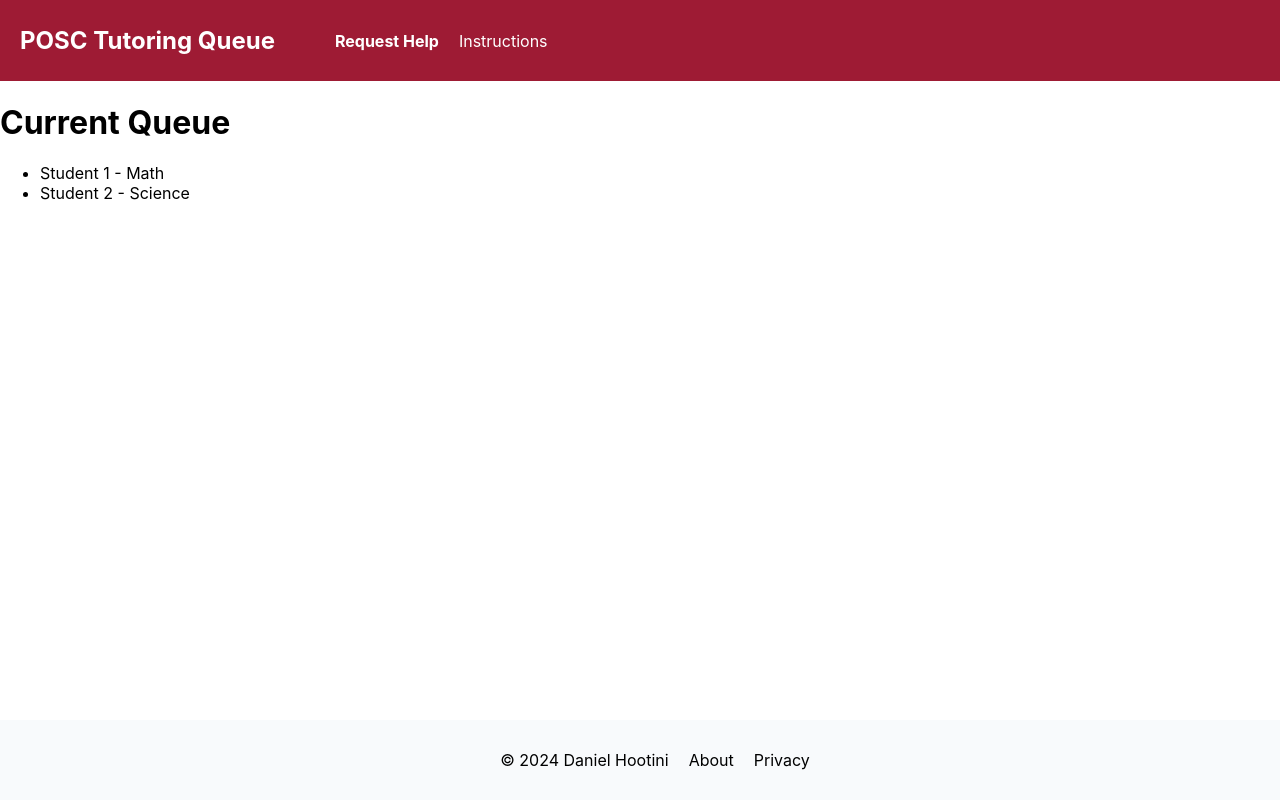
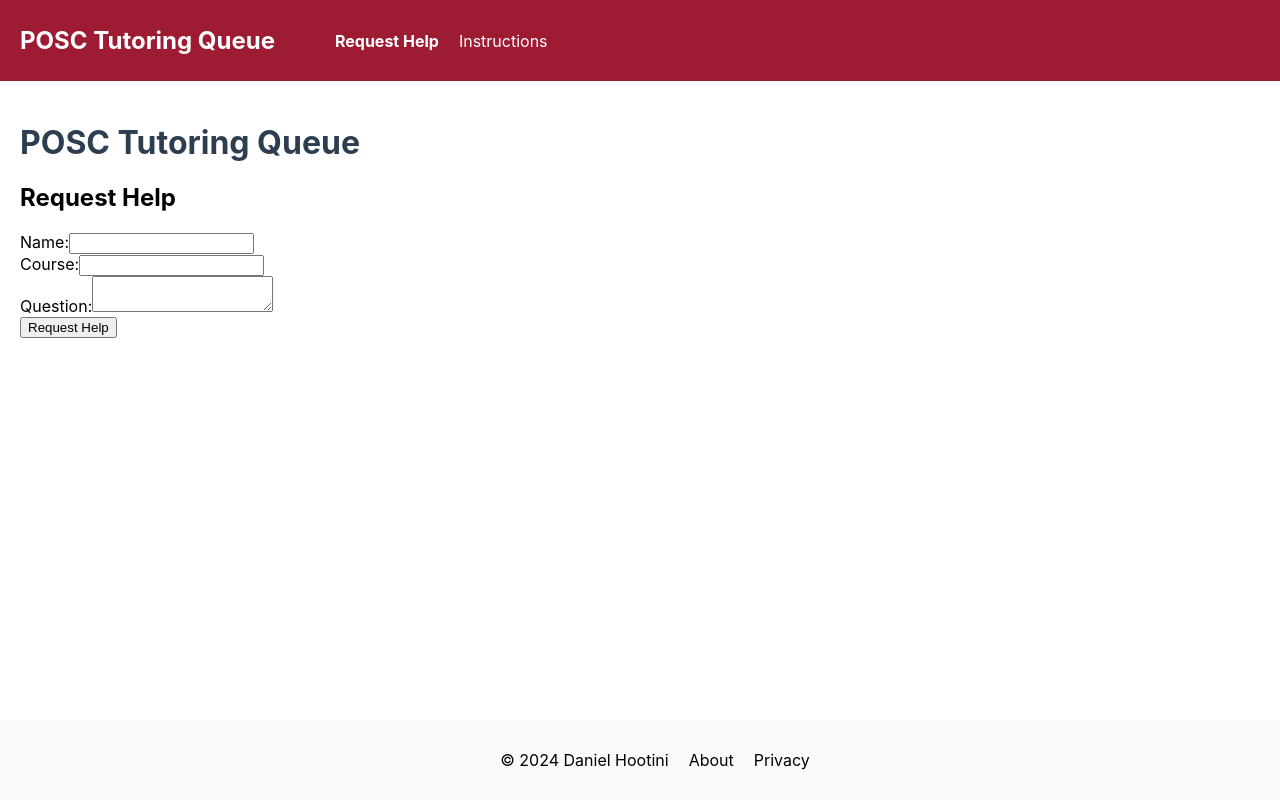
Before and after one commit to DanielH987/tutoring-queue, a React (Create React App) app: page / in a window 1280 px wide. Built offline with nearby package versions, Linux system fonts and the light colour scheme.

Commit message:
style: Update Queue component styles

```diff
--- a/src/components/Queue.js
+++ b/src/components/Queue.js
@@ -1,24 +1,63 @@
 import React, { useState, useEffect } from 'react';
+import '../styles/Queue.css';
 
 function Queue() {
   const [queue, setQueue] = useState([]);
+  const [name, setName] = useState('');
+  const [course, setCourse] = useState('');
+  const [question, setQuestion] = useState('');
 
-  useEffect(() => {
-    // Assume we're fetching the queue data from an API
-    setQueue([
-      { name: 'Student 1', subject: 'Math' },
-      { name: 'Student 2', subject: 'Science' },
-      // More students...
-    ]);
-  }, []);
+  const handleSubmit = (e) => {
+    e.preventDefault();
+    const newStudent = { name, course, question };
+    setQueue([...queue, newStudent]);
+    setName('');
+    setCourse('');
+    setQuestion('');
+  };
 
   return (
-    <div>
-      <h1>Current Queue</h1>
-      <ul>
+    <div className="queue-container">
+      <h1 className="queue-heading">POSC Tutoring Queue</h1>
+
+      <form onSubmit={handleSubmit} className="queue-form">
+        <h2>Request Help</h2>
+        <div className="form-group">
+          <label htmlFor="name">Name:</label>
+          <input
+            type="text"
+            id="name"
+            value={name}
+            onChange={(e) => setName(e.target.value)}
+            required
+          />
+        </div>
+        <div className="form-group">
+          <label htmlFor="course">Course:</label>
+          <input
+            type="text"
+            id="course"
+            value={course}
+            onChange={(e) => setCourse(e.target.value)}
+            required
+          />
+        </div>
+        <div className="form-group">
+          <label htmlFor="question">Question:</label>
+          <textarea
+            id="question"
+            value={question}
+            onChange={(e) => setQuestion(e.target.value)}
+            required
+          />
+        </div>
+        <button type="submit">Request Help</button>
+      </form>
+
+      <ul className="queue-list">
         {queue.map((student, index) => (
-          <li key={index}>
-            {student.name} - {student.subject}
+          <li key={index} className="queue-item">
+            <strong>{student.name}</strong> - {student.course} - {student.question}
           </li>
         ))}
       </ul>
```
